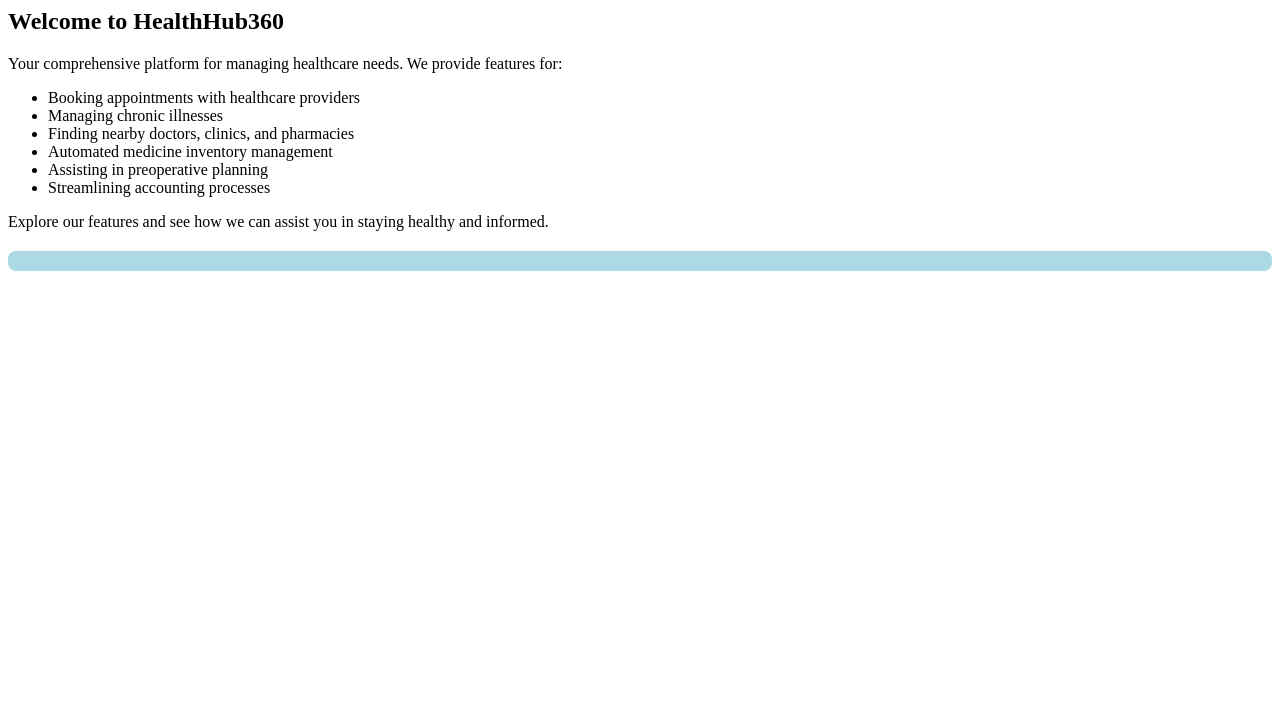
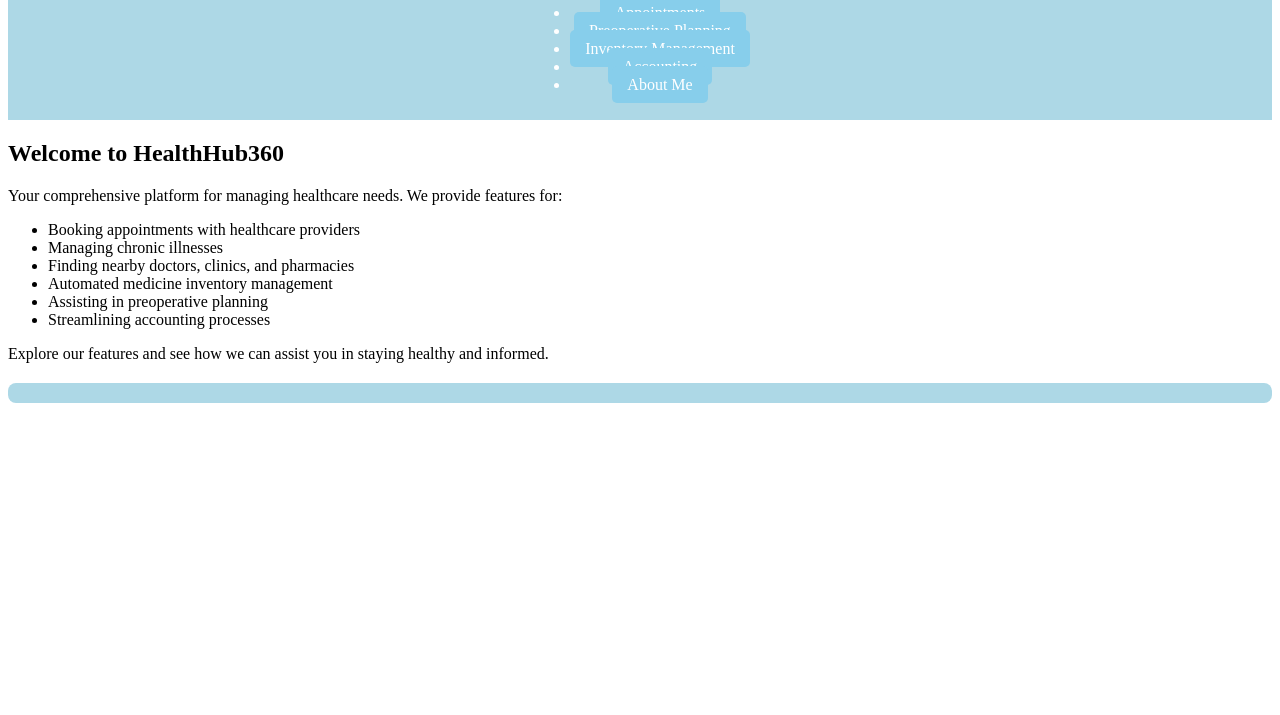
Before and after one commit to ArnavBallinCode/Health_prod, a plain HTML site: page index.html in a window 1280 px wide. Shown: the part 85-800 px from the top of the page. Drawn offline with Linux system fonts and the light colour scheme.

Commit message:
Update styles.css

```diff
--- a/styles.css
+++ b/styles.css
@@ -22,32 +22,22 @@ header h1 {
   font-size: 24px;
 }
 
-header nav ul {
-  list-style: none;
-  padding: 0;
-  margin: 0;
+header nav {
   display: flex;
-  justify-content: flex-start;
+  justify-content: space-around;
+  margin-top: 10px;
 }
 
-header nav ul li {
-  margin-right: 20px;
-}
-
-header nav a,
-header nav button {
+header nav a {
   color: white;
   text-decoration: none;
   padding: 10px 15px;
   border-radius: 5px;
   background-color: #87CEEB; /* Slightly darker blue for links */
-  border: none;
   transition: background-color 0.3s ease;
-  cursor: pointer;
 }
 
-header nav a:hover,
-header nav button:hover {
+header nav a:hover {
   background-color: #7bb9d7; /* Darker hover state */
 }
 
```
